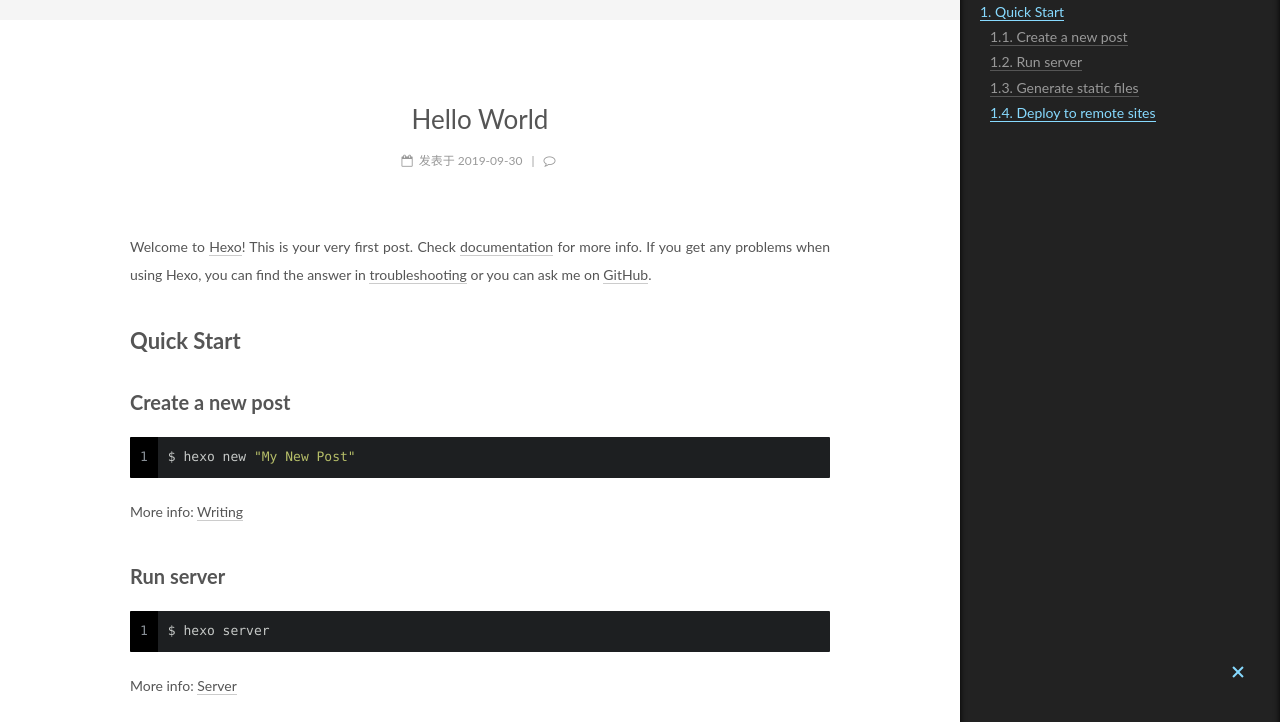
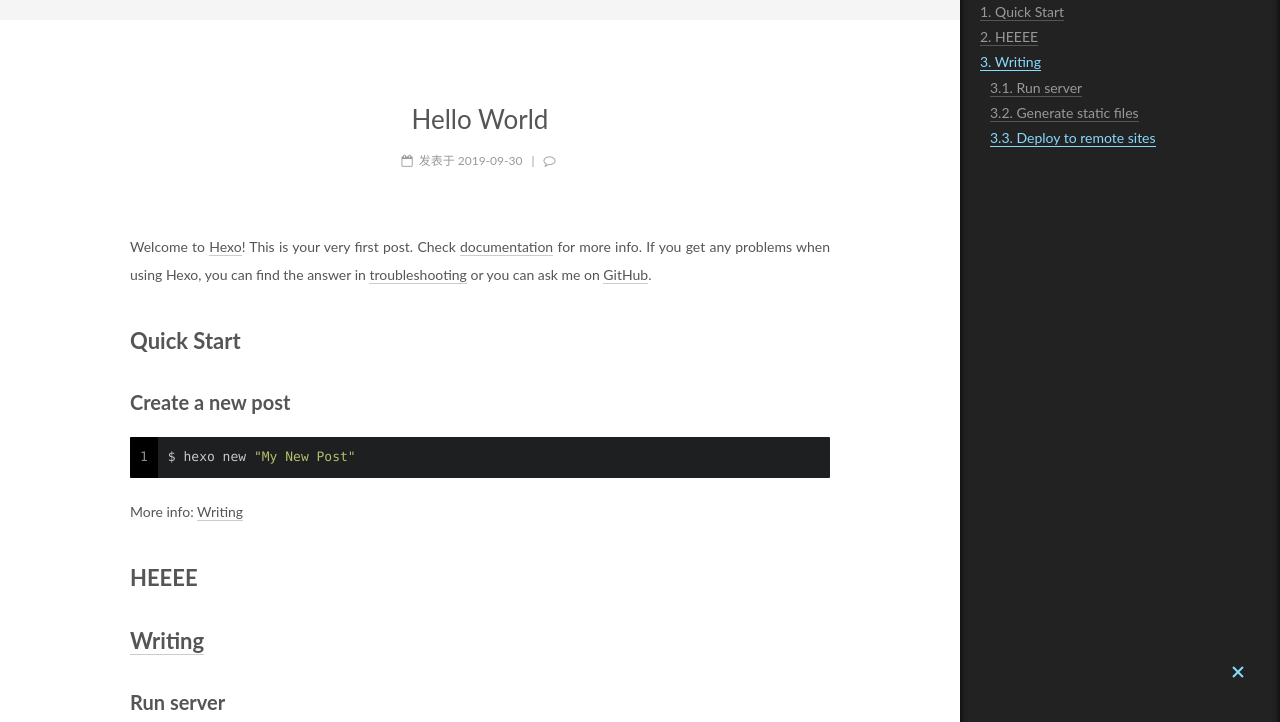
Before and after one commit to chrishyc/chris, a plain HTML site: page 2019/09/30/hello-world/index.html in a window 1280 px wide. Shown: the part 70-792 px from the top of the page. Drawn offline with nearby package versions, Linux system fonts and the light colour scheme; some packages are replaced by stand-ins of ours; a script that the page names is missing.

Commit message:
Site updated: 2019-10-01 02:29:24

```diff
--- a/2019/09/30/hello-world/index.html
+++ b/2019/09/30/hello-world/index.html
@@ -86,7 +86,7 @@
 <meta property="og:site_name" content="Hexo">
 <meta property="og:description" content="Welcome to Hexo! This is your very first post. Check documentation for more info. If you get any problems when using Hexo, you can find the answer in troubleshooting or you can ask me on GitHub. Quick">
 <meta property="og:locale" content="zh-Hans">
-<meta property="og:updated_time" content="2019-09-30T10:26:17.097Z">
+<meta property="og:updated_time" content="2019-09-30T18:27:56.814Z">
 <meta name="twitter:card" content="summary">
 <meta name="twitter:title" content="Hello World">
 <meta name="twitter:description" content="Welcome to Hexo! This is your very first post. Check documentation for more info. If you get any problems when using Hexo, you can find the answer in troubleshooting or you can ask me on GitHub. Quick">
@@ -355,7 +355,7 @@
 <h2 id="Quick-Start"><a href="#Quick-Start" class="headerlink" title="Quick Start"></a>Quick Start</h2><h3 id="Create-a-new-post"><a href="#Create-a-new-post" class="headerlink" title="Create a new post"></a>Create a new post</h3><figure class="highlight bash"><table><tr><td class="gutter"><pre><span class="line">1</span><br></pre></td><td class="code"><pre><span class="line">$ hexo new <span class="string">"My New Post"</span></span><br></pre></td></tr></table></figure>
 
 <p>More info: <a href="https://hexo.io/docs/writing.html" target="_blank" rel="noopener">Writing</a></p>
-<h3 id="Run-server"><a href="#Run-server" class="headerlink" title="Run server"></a>Run server</h3><figure class="highlight bash"><table><tr><td class="gutter"><pre><span class="line">1</span><br></pre></td><td class="code"><pre><span class="line">$ hexo server</span><br></pre></td></tr></table></figure>
+<h2 id="HEEEE"><a href="#HEEEE" class="headerlink" title="HEEEE"></a>HEEEE</h2><h2 id="Writing"><a href="#Writing" class="headerlink" title="Writing"></a><a href="https://hexo.io/docs/writing.html" target="_blank" rel="noopener">Writing</a></h2><h3 id="Run-server"><a href="#Run-server" class="headerlink" title="Run server"></a>Run server</h3><figure class="highlight bash"><table><tr><td class="gutter"><pre><span class="line">1</span><br></pre></td><td class="code"><pre><span class="line">$ hexo server</span><br></pre></td></tr></table></figure>
 
 <p>More info: <a href="https://hexo.io/docs/server.html" target="_blank" rel="noopener">Server</a></p>
 <h3 id="Generate-static-files"><a href="#Generate-static-files" class="headerlink" title="Generate static files"></a>Generate static files</h3><figure class="highlight bash"><table><tr><td class="gutter"><pre><span class="line">1</span><br></pre></td><td class="code"><pre><span class="line">$ hexo generate</span><br></pre></td></tr></table></figure>
@@ -522,7 +522,7 @@
 
 
 
-              <div class="post-toc-content"><ol class="nav"><li class="nav-item nav-level-2"><a class="nav-link" href="#Quick-Start"><span class="nav-number">1.</span> <span class="nav-text">Quick Start</span></a><ol class="nav-child"><li class="nav-item nav-level-3"><a class="nav-link" href="#Create-a-new-post"><span class="nav-number">1.1.</span> <span class="nav-text">Create a new post</span></a></li><li class="nav-item nav-level-3"><a class="nav-link" href="#Run-server"><span class="nav-number">1.2.</span> <span class="nav-text">Run server</span></a></li><li class="nav-item nav-level-3"><a class="nav-link" href="#Generate-static-files"><span class="nav-number">1.3.</span> <span class="nav-text">Generate static files</span></a></li><li class="nav-item nav-level-3"><a class="nav-link" href="#Deploy-to-remote-sites"><span class="nav-number">1.4.</span> <span class="nav-text">Deploy to remote sites</span></a></li></ol></li></ol></div>
+              <div class="post-toc-content"><ol class="nav"><li class="nav-item nav-level-2"><a class="nav-link" href="#Quick-Start"><span class="nav-number">1.</span> <span class="nav-text">Quick Start</span></a><ol class="nav-child"><li class="nav-item nav-level-3"><a class="nav-link" href="#Create-a-new-post"><span class="nav-number">1.1.</span> <span class="nav-text">Create a new post</span></a></li></ol></li><li class="nav-item nav-level-2"><a class="nav-link" href="#HEEEE"><span class="nav-number">2.</span> <span class="nav-text">HEEEE</span></a></li><li class="nav-item nav-level-2"><a class="nav-link" href="#Writing"><span class="nav-number">3.</span> <span class="nav-text">Writing</span></a><ol class="nav-child"><li class="nav-item nav-level-3"><a class="nav-link" href="#Run-server"><span class="nav-number">3.1.</span> <span class="nav-text">Run server</span></a></li><li class="nav-item nav-level-3"><a class="nav-link" href="#Generate-static-files"><span class="nav-number">3.2.</span> <span class="nav-text">Generate static files</span></a></li><li class="nav-item nav-level-3"><a class="nav-link" href="#Deploy-to-remote-sites"><span class="nav-number">3.3.</span> <span class="nav-text">Deploy to remote sites</span></a></li></ol></li></ol></div>
 
 
           </div>
--- a/search.xml
+++ b/search.xml
@@ -13,6 +13,6 @@
   <entry>
     <title><![CDATA[Hello World]]></title>
     <url>%2Fchris%2F2019%2F09%2F30%2Fhello-world%2F</url>
-    <content type="text"><![CDATA[Welcome to Hexo! This is your very first post. Check documentation for more info. If you get any problems when using Hexo, you can find the answer in troubleshooting or you can ask me on GitHub. Quick StartCreate a new post1$ hexo new "My New Post" More info: Writing Run server1$ hexo server More info: Server Generate static files1$ hexo generate More info: Generating Deploy to remote sites1$ hexo deploy More info: Deployment]]></content>
+    <content type="text"><![CDATA[Welcome to Hexo! This is your very first post. Check documentation for more info. If you get any problems when using Hexo, you can find the answer in troubleshooting or you can ask me on GitHub. Quick StartCreate a new post1$ hexo new "My New Post" More info: Writing HEEEEWritingRun server1$ hexo server More info: Server Generate static files1$ hexo generate More info: Generating Deploy to remote sites1$ hexo deploy More info: Deployment]]></content>
   </entry>
 </search>
```
Also changed, not shown: index.html (+1 -1 lines).
